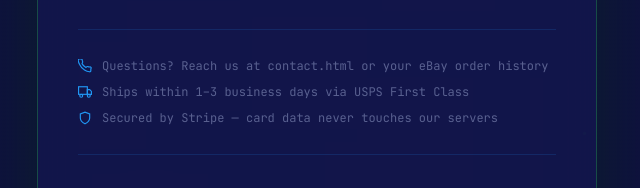
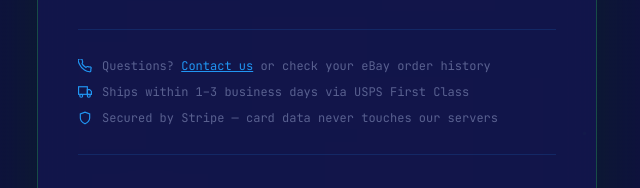
Before and after one commit to sackofdump/quickcards-site, a plain HTML site: page success.html in a window 1280 px wide. Shown: the part 429-617 px from the top of the page, 323-963 px from the left. Drawn offline with Linux system fonts and the light colour scheme.

Commit message:
Fix contact link on success page

```diff
--- a/success.html
+++ b/success.html
@@ -219,7 +219,7 @@
 
     <div class="info-row">
       <svg width="14" height="14" viewBox="0 0 24 24" fill="none" stroke="currentColor" stroke-width="2"><path d="M22 16.92v3a2 2 0 01-2.18 2 19.79 19.79 0 01-8.63-3.07A19.5 19.5 0 013.07 9.8 19.79 19.79 0 01.22 1.18 2 2 0 012.22 0h3a2 2 0 012 1.72c.127.96.361 1.903.7 2.81a2 2 0 01-.45 2.11L6.91 7.91a16 16 0 006.68 6.68l1.08-1.08a2 2 0 012.11-.45c.907.339 1.85.573 2.81.7A2 2 0 0122 16.92z"/></svg>
-      <span>Questions? Reach us at contact.html or your eBay order history</span>
+      <span>Questions? <a href="/contact.html" style="color:var(--blue)">Contact us</a> or check your eBay order history</span>
     </div>
     <div class="info-row">
       <svg width="14" height="14" viewBox="0 0 24 24" fill="none" stroke="currentColor" stroke-width="2"><rect x="1" y="3" width="15" height="13"/><polygon points="16 8 20 8 23 11 23 16 16 16 16 8"/><circle cx="5.5" cy="18.5" r="2.5"/><circle cx="18.5" cy="18.5" r="2.5"/></svg>
```
